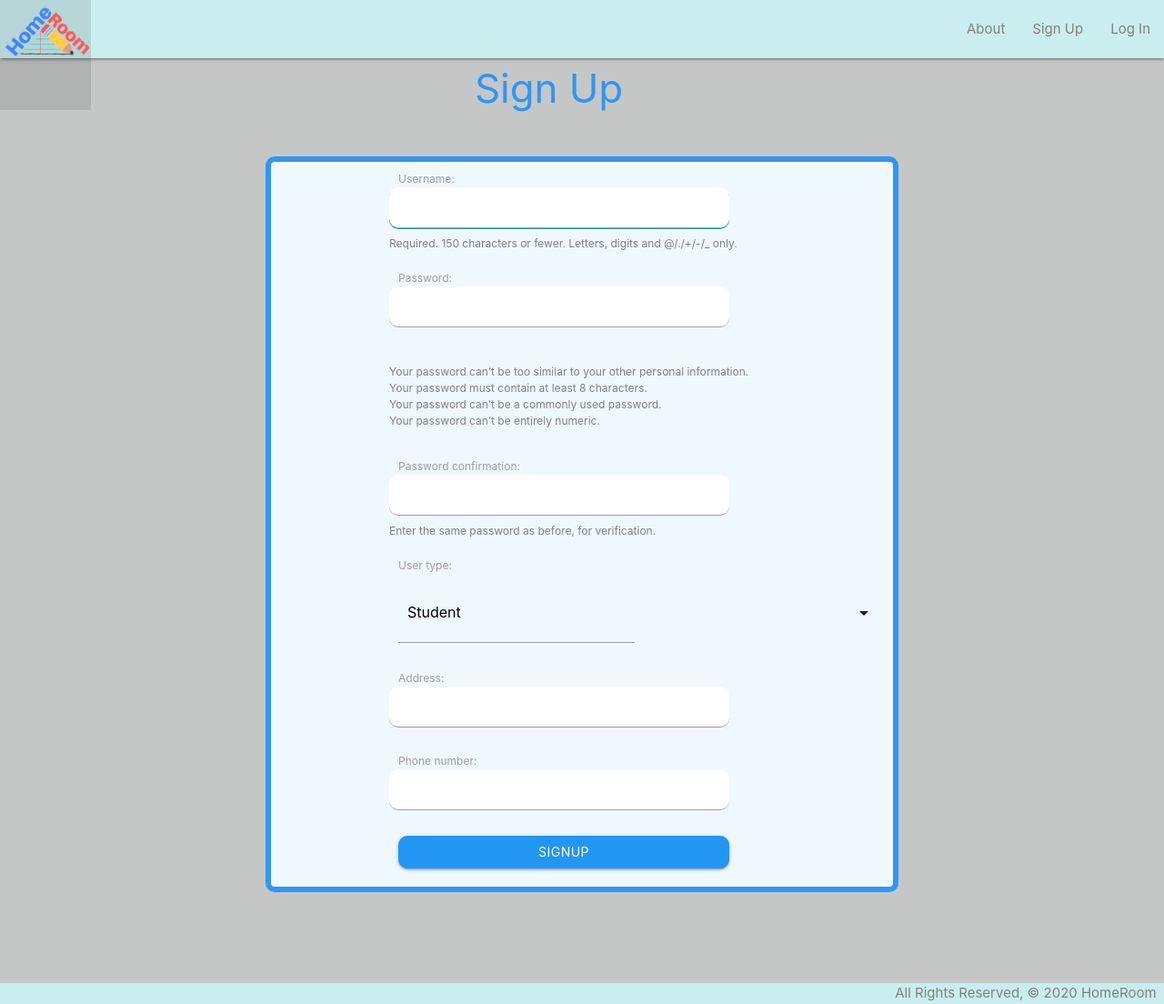
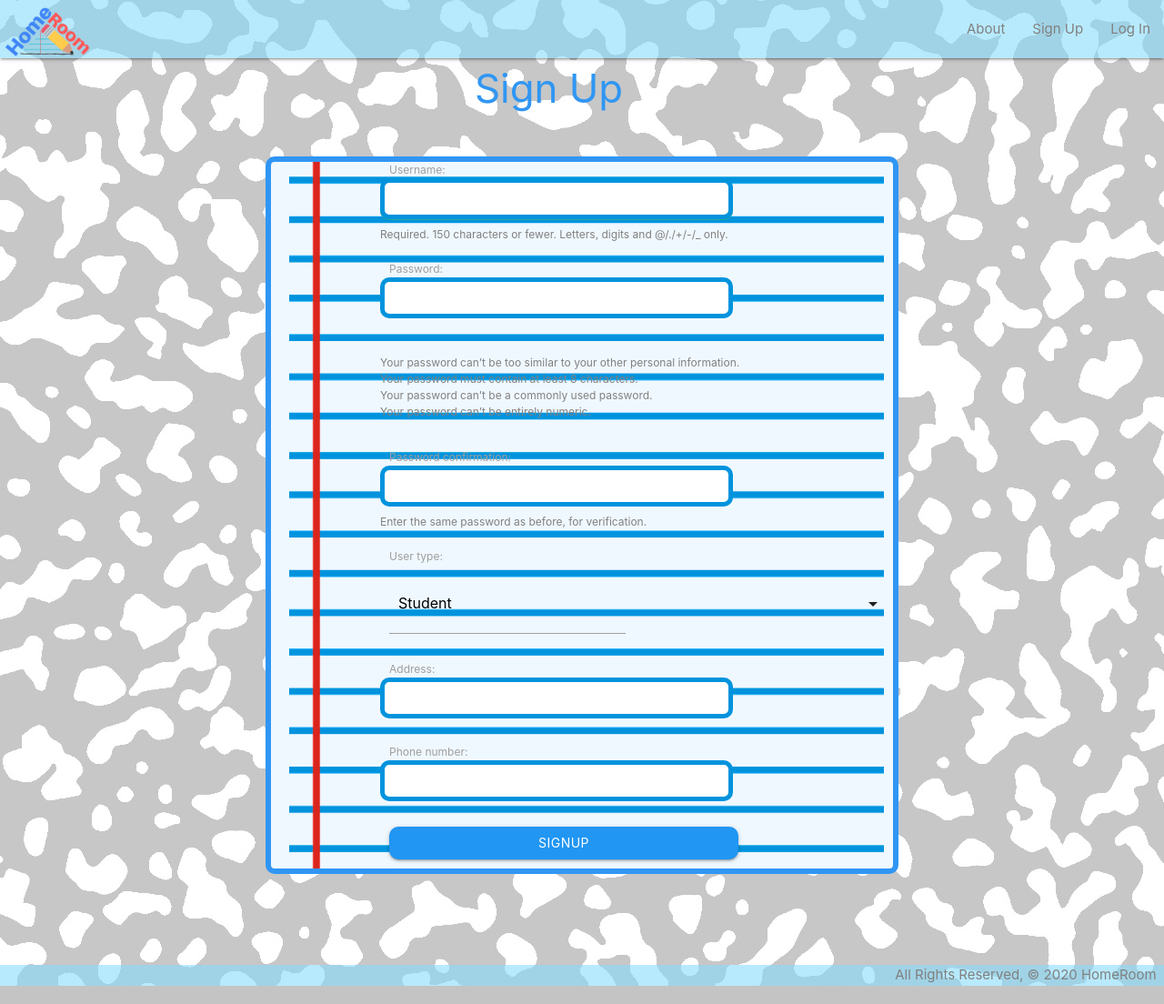
Before and after one commit to MarcialBot/HomeRoom, a Django app: page /accounts/signup/ in a window 1280 px wide. Shown: the whole page at 91% size. Run offline with Django 3.2, Linux system fonts and the light colour scheme.

Commit message:
Modify existing css

```diff
--- a/main_app/static/css/style.css
+++ b/main_app/static/css/style.css
@@ -4,6 +4,7 @@
     min-height: 100vh;
     flex-direction: column;
     color: gray;
+    background-image: url('/static/images/compbg.jpg');
 }
 
 main {
@@ -11,10 +12,11 @@
 }
 
 nav{
-    background-color: #CAEEEF;
+    background-color: #86dcfc96;
     height: auto;
-    color: gray;
+
 }
+
 
 nav li a {
     color: gray;
@@ -27,8 +29,16 @@
     flex-direction: column; /* default */
     font-size: 12px;
     padding: 10px;
+    border-radius: 10px;
 
 }
+
+
+
+div.column {
+    border-radius: 10px;
+}
+
 
 #loginform {
     display: flex;
@@ -38,11 +48,21 @@
     background-image: url('/static/images/paperbg.png');
     background-size: 120%;
     background-position: center;
+}
 
+#signinform {
+    display: flex;
+    flex-direction: column; /* default */
+    font-size: 12px;
+    padding: 0px;
+    background-image: url('/static/images/paperbg.png');
+    background-size: 120%;
+    background-position: center;
 }
 
 div.column{
     margin: 50px 100px 100px 100px;
+
 }
 
 span.helptext{
@@ -66,29 +86,28 @@
      padding: 0px 0px 0px 100px;
  }
 
+/* login in */
 #id_username {
 
     padding: 0px 10px 0px 10px;
     box-sizing: border-box;
     background-color: white;
-    border: none;
-    border-bottom: 1px solid #9e9e9e;
+    border: 5px solid;
+    border-color: #0093dd;
     border-radius: 10px;
-    outline: darkblue;
     height: 3rem;
     width: 70%;
-    font-size: 16px;
+    font-size: 30px;
     margin: 0 0 8px 0;
-
-
+    font-family: 'Nanum Pen Script', cursive;
 }
 
 #id_password {
     padding: 0px 10px 0px 10px;
     box-sizing: border-box;
     background-color: white;
-    border: none;
-    border-bottom: 1px solid #9e9e9e;
+    border: 5px solid;
+    border-color: #0093dd;
     border-radius: 10px;
     outline: darkblue;
     height: 3rem;
@@ -98,14 +117,14 @@
 }
 
 
-
+/* sign up form */
 
 #id_password1 {
     padding: 0px 10px 0px 10px;
     box-sizing: border-box;
     background-color: white;
-    border: none;
-    border-bottom: 1px solid #9e9e9e;
+    border: 5px solid;
+    border-color: #0093dd;
     border-radius: 10px;
     outline: darkblue;
     height: 3rem;
@@ -118,8 +137,8 @@
     padding: 0px 10px 0px 10px;
     box-sizing: border-box;
     background-color: white;
-    border: none;
-    border-bottom: 1px solid #9e9e9e;
+    border: 5px solid;
+    border-color: #0093dd;
     border-radius: 10px;
     outline: darkblue;
     height: 3rem;
@@ -132,8 +151,8 @@
     padding: 0px 10px 0px 10px;
     box-sizing: border-box;
     background-color: white;
-    border: none;
-    border-bottom: 1px solid #9e9e9e;
+    border: 5px solid;
+    border-color: #0093dd;
     border-radius: 10px;
     outline: darkblue;
     height: 3rem;
@@ -147,8 +166,8 @@
     padding: 0px 10px 0px 10px;
     box-sizing: border-box;
     background-color: white;
-    border: none;
-    border-bottom: 1px solid #9e9e9e;
+    border: 5px solid;
+    border-color: #0093dd;
     border-radius: 10px;
     outline: darkblue;
     height: 3rem;
@@ -176,8 +228,12 @@
 
 
 footer.page-footer {
-    background-color: #CAEEEF;
+    background-color: #86dcfc96;
     padding-top: 0;
     text-align: right;
     color: gray
 }
+
+.brand-logo:hover {
+    background: none !important;
+}
```
Also changed, not shown: other parts of main_app/static/css/style.css (+33 -0 lines).
